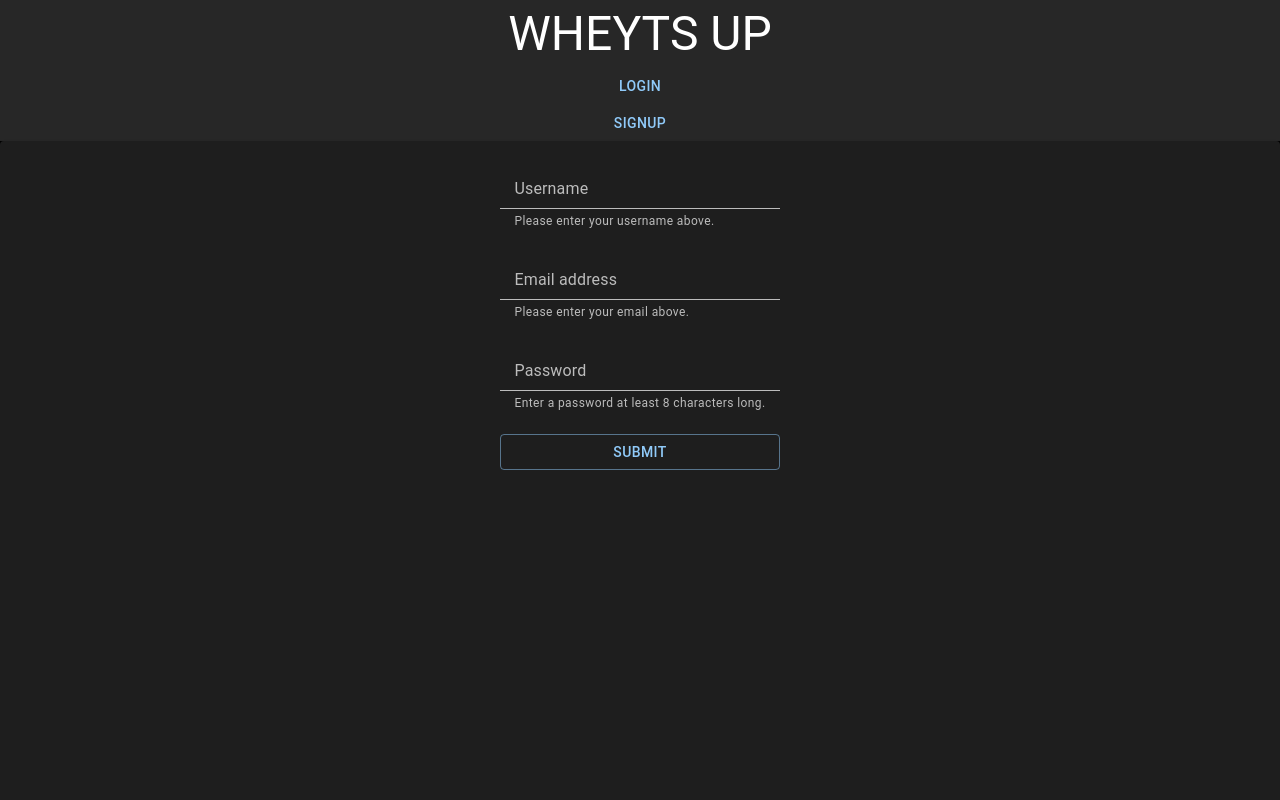
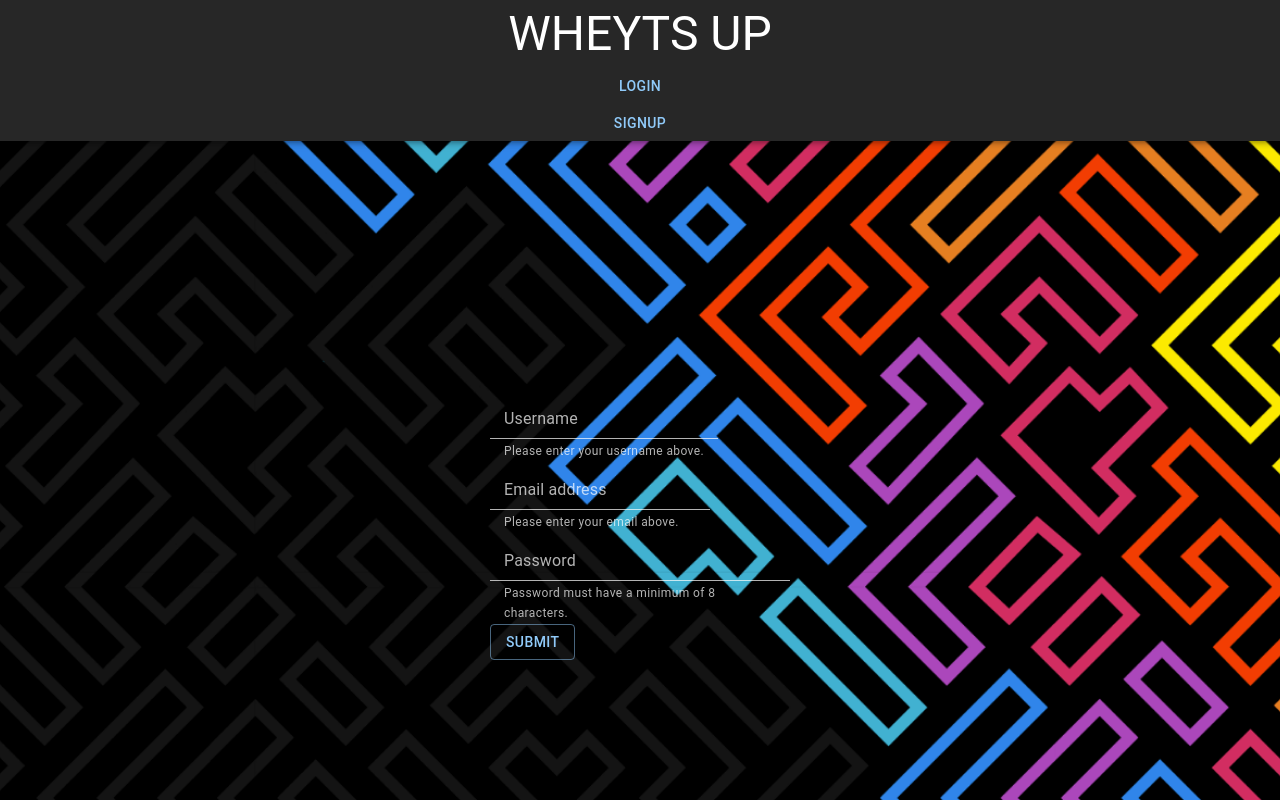
Before and after one commit to BeccaHurtado/wheyts-up, a React (Create React App) app in the folder client/: page /signup in a window 1280 px wide. Shown: the top 800 px of the page. Built offline with nearby package versions, Linux system fonts and the light colour scheme.

Commit message:
adding username to each routine

```diff
--- a/client/src/components/Header/index.js
+++ b/client/src/components/Header/index.js
@@ -10,7 +10,6 @@ import Button from '@mui/material/Button';
 // sx={{ bgcolor: grey[500] }}
 import RoutineForm from '../RoutineForm/index.jsx'
 import Auth from "../../utils/auth"
-
 
 // const pages = ['login', 'signup'];
 // const settings = ['Profile', 'Logout'];
--- a/client/src/components/RoutineForm/index.jsx
+++ b/client/src/components/RoutineForm/index.jsx
@@ -6,6 +6,7 @@ import { Fab, Grid, Typography, TextField} from '@mui/material'
 import AddIcon from '@mui/icons-material/Add';
 import { Container } from '@mui/system'
 import './routineForm.css'
+
 const RoutineForm = ({client}) => {
 
     const [addRoutine, { error }] = useMutation(ADD_ROUTINE, {client} )
@@ -54,7 +55,7 @@ const RoutineForm = ({client}) => {
             <Typography variant="" align="center"></Typography>
             <Grid container columns={{ xs: 6, sm: 8, md: 12 }} className="form-container" justifyContent="center" align="center">
                 <Grid item xs={6} sm={8} md={12}>
-                <form onSubmit={handleSubmit} className="form-control">
+                <form onSubmit={handleSubmit} className="form-control" textTransform="capitalize">
                 { inputFields.map((inputFields, index ) => (
                     <div key={index}>
                         <TextField
--- a/client/src/components/RoutineList/index.js
+++ b/client/src/components/RoutineList/index.js
@@ -24,6 +24,7 @@ const RoutineList = ({ routines, title, length }) => {
 
                 {routines && routines.map(routine => (
                     <List sx={{ bgcolor: 'background.paper' }} key={routine._id} className="lists">
+                        <Typography className="username-text" align="start" variant="h6" textTransform="uppercase">{routine.username.username}</Typography>
                         <ListItem>
                             <ListItemAvatar>
                                 <Avatar>
--- a/client/src/components/RoutineList/routine.css
+++ b/client/src/components/RoutineList/routine.css
@@ -20,3 +20,8 @@
 .reps {
     padding-right: 50px;
 }
+
+.username-text {
+    color: lightskyblue;
+    padding-left: 20px;
+}
--- a/client/src/pages/Signup.js
+++ b/client/src/pages/Signup.js
@@ -1,56 +1,111 @@
-// import React, { useState } from 'react';
-// import { useMutation } from '@apollo/client';
-// import { LOGIN_USER } from '../utils/mutations';
+import React, { useState } from 'react';
+import { useMutation } from '@apollo/client';
+import { ADD_USER } from '../utils/mutations';
 
-// import Auth from '../utils/auth';
+import Auth from '../utils/auth';
 
 import {
   FormControl,
   InputLabel,
   Input,
   FormHelperText,
-  Button, Paper
+  Button, Paper,
+  Grid, Box
 } from "@mui/material";
 
-const signup = (props) => {
+const Signup = (props) => {
+
+  const [formState, setFormState] = useState({
+    username: '',
+    email: '',
+    password: '',
+  });
+  const [addUser, { error }] = useMutation(ADD_USER);
+
+  // update state based on form input changes
+  const handleChange = (event) => {
+    const { name, value } = event.target;
+
+    setFormState({
+      ...formState,
+      [name]: value,
+    });
+  };
+
+  // submit form
+  const handleFormSubmit = async (event) => {
+    event.preventDefault();
+
+    try {
+      const { data } = await addUser({
+        variables: { ...formState },
+      });
+
+      Auth.login(data.addUser.token);
+    } catch (e) {
+      console.error(e);
+    }
+  };
   return (
-    <Paper bgcolor="background.paper" align="center" sx={{height: 800}}>
-      <FormControl className="Form">
-      <br></br>
-        <FormControl>
+
+    <Grid container justifyContent="center" alignItems="center">
+      <Grid item>
+      <Box sx={{
+      width: 800,
+      height: 800,
+      backgroundColor: 'dark',
+      '&:hover': {
+      backgroundColor: 'black',
+      opacity: [0.9, 0.8, 0.7]}}}>
+      <form className="form" onSubmit={handleFormSubmit}>
+      <FormControl>
           <InputLabel htmlFor="my-input">Username</InputLabel>
-          <Input id="my-input" aria-describedby="my-helper-text" />
+          <Input
+          aria-describedby="my-helper-text"
+          type="username"
+          name="username"
+          value={formState.username}
+          onChange={handleChange}
+          />
           <FormHelperText id="my-helper-text">
             Please enter your username above.
           </FormHelperText>
-        </FormControl>
+      </FormControl>
 
-        <br></br>
-
-        <FormControl>
+      <FormControl>
           <InputLabel htmlFor="my-input">Email address</InputLabel>
-          <Input id="my-input" aria-describedby="my-helper-text" />
+          <Input
+          aria-describedby="my-helper-text"
+          type="email"
+          name="email"
+          value={formState.email}
+          onChange={handleChange}
+          />
           <FormHelperText id="my-helper-text">
             Please enter your email above.
           </FormHelperText>
-        </FormControl>
-
-        <br></br>
+      </FormControl>
 
         <FormControl>
           <InputLabel htmlFor="my-input">Password</InputLabel>
-          <Input id="my-input" aria-describedby="my-helper-text" />
-          <FormHelperText id="my-helper-text">
-            Enter a password at least 8 characters long.
+          <Input
+          aria-describedby="my-helper-text"
+          type="password"
+          name="password"
+          value={formState.password}
+          onChange={handleChange}
+          />
+          <FormHelperText>
+            Password must have a minimum of 8 characters.
           </FormHelperText>
-        </FormControl>
+       </FormControl>
+        <Button variant="outlined" type='submit' className="submit-button">Submit</Button>
+        </form>
+      </Box>
+      </Grid>
+    </Grid>
 
-        <br></br>
-
-        <Button variant="outlined">Submit</Button>
-      </FormControl>
-    </Paper>
   );
 };
 
-export default signup;
+export default Signup;
--- a/client/src/utils/mutations.js
+++ b/client/src/utils/mutations.js
@@ -19,7 +19,6 @@ export const ADD_USER = gql`
       user {
         _id
         username
-        email
       }
     }
   }
```
Also changed, not shown: client/src/pages/Home.js (line endings or trailing spaces).
